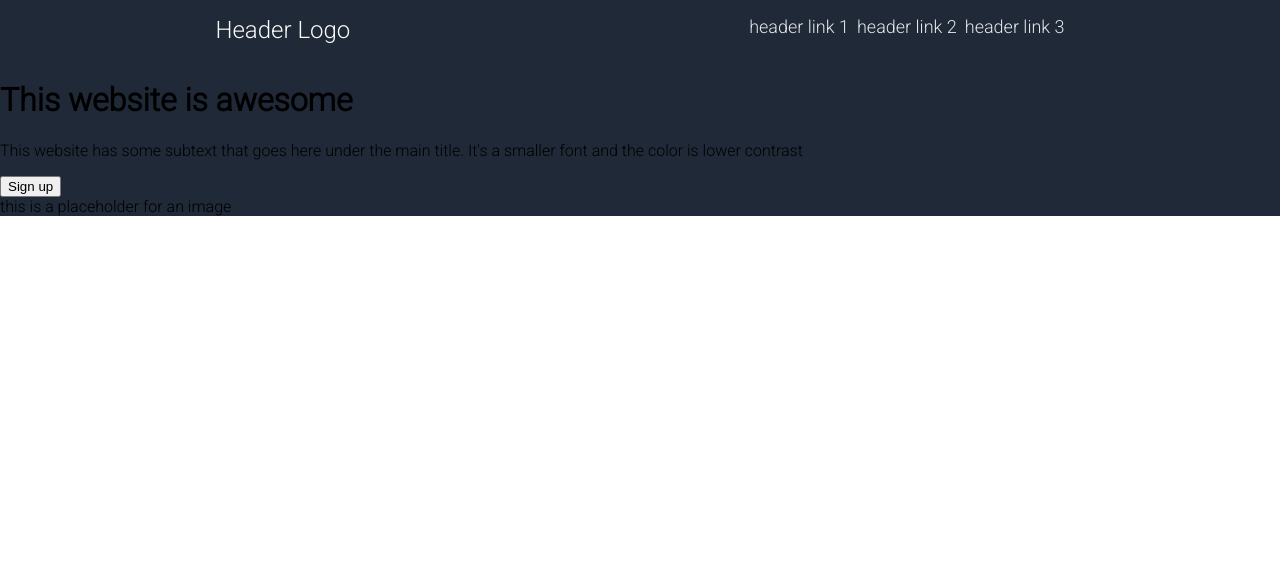
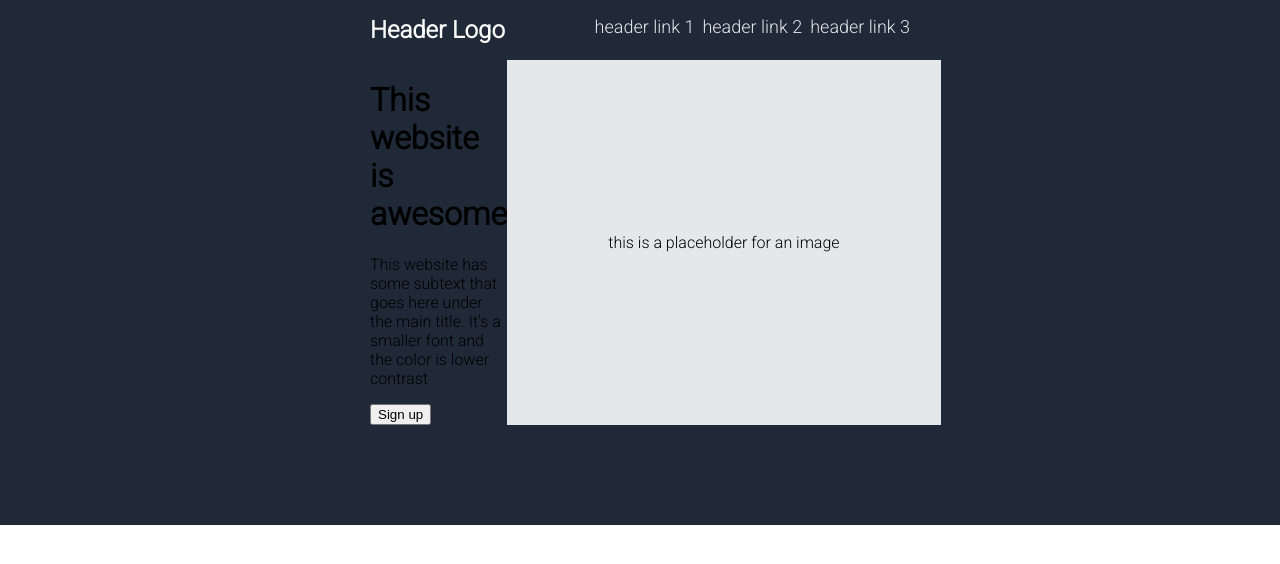
Before and after one commit to tsfoverlord/landing-page, a plain HTML site: page index.html in a window 1280 px wide. Drawn offline with Linux system fonts and the light colour scheme.

Commit message:
Styled container containig hero text and image placeholder and fixed header alignment

```diff
--- a/style.css
+++ b/style.css
@@ -7,16 +7,19 @@ body {
 
 .hero {
     background-color: #1F2937;
+    padding: 16px 370px 100px 370px;
 }
+
 .header {
     display: flex;
-    justify-content: space-around;
-    padding: 16px;
+    justify-content: space-between;
+    margin-bottom: 16px;
 }
 
 .logo {
     font-size: 24px;
     color: #F9FAF8;
+    font-weight: 800;
 }
 
 ul {
@@ -33,3 +36,21 @@ ul li a{
     color: #E5E7EB;
     text-decoration: none;
 }
+
+.container {
+    display: flex;
+    justify-content: space-between;
+}
+
+.hero-text{
+    max-width: 370px;
+}
+
+.image-placeholder {
+    min-width: 370px;
+    background-color: #E5E7EB;
+    display: flex;
+    align-items: center;
+    justify-content: center;
+    padding: 32px;
+}
```
